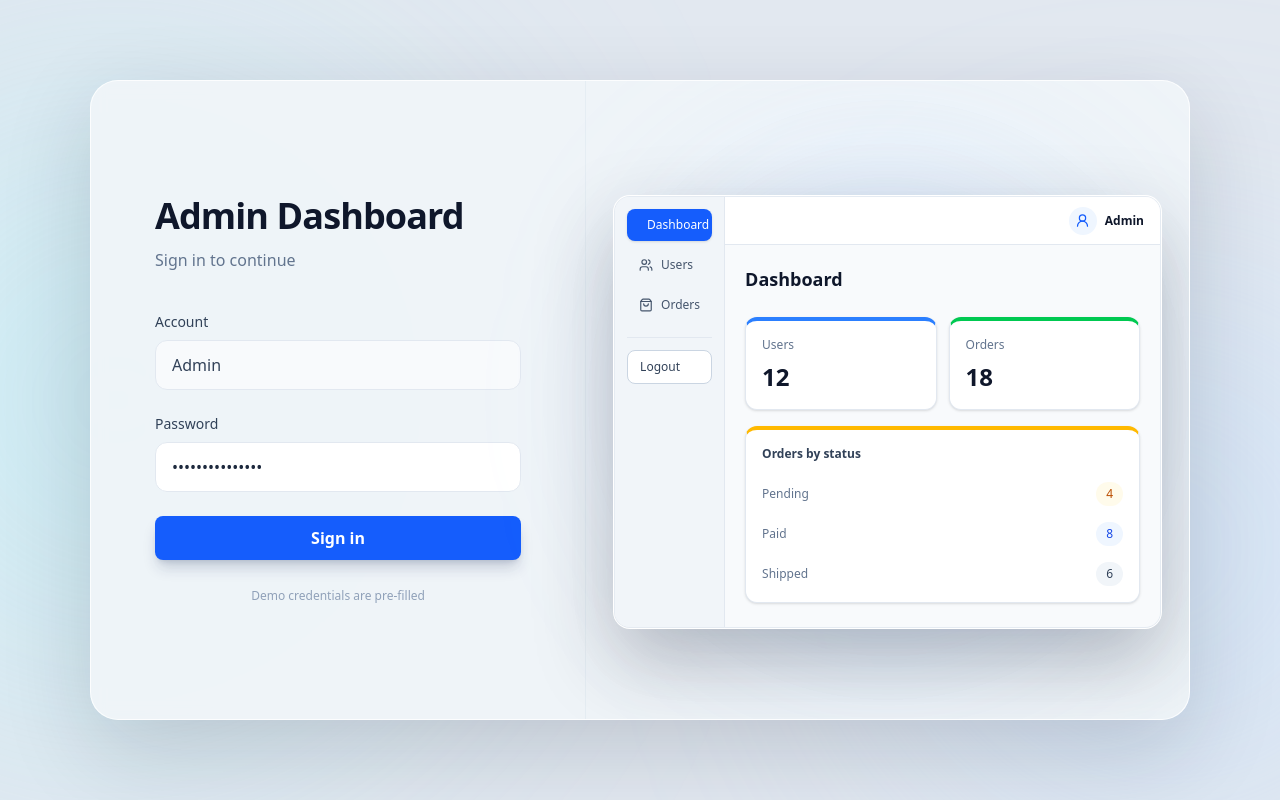
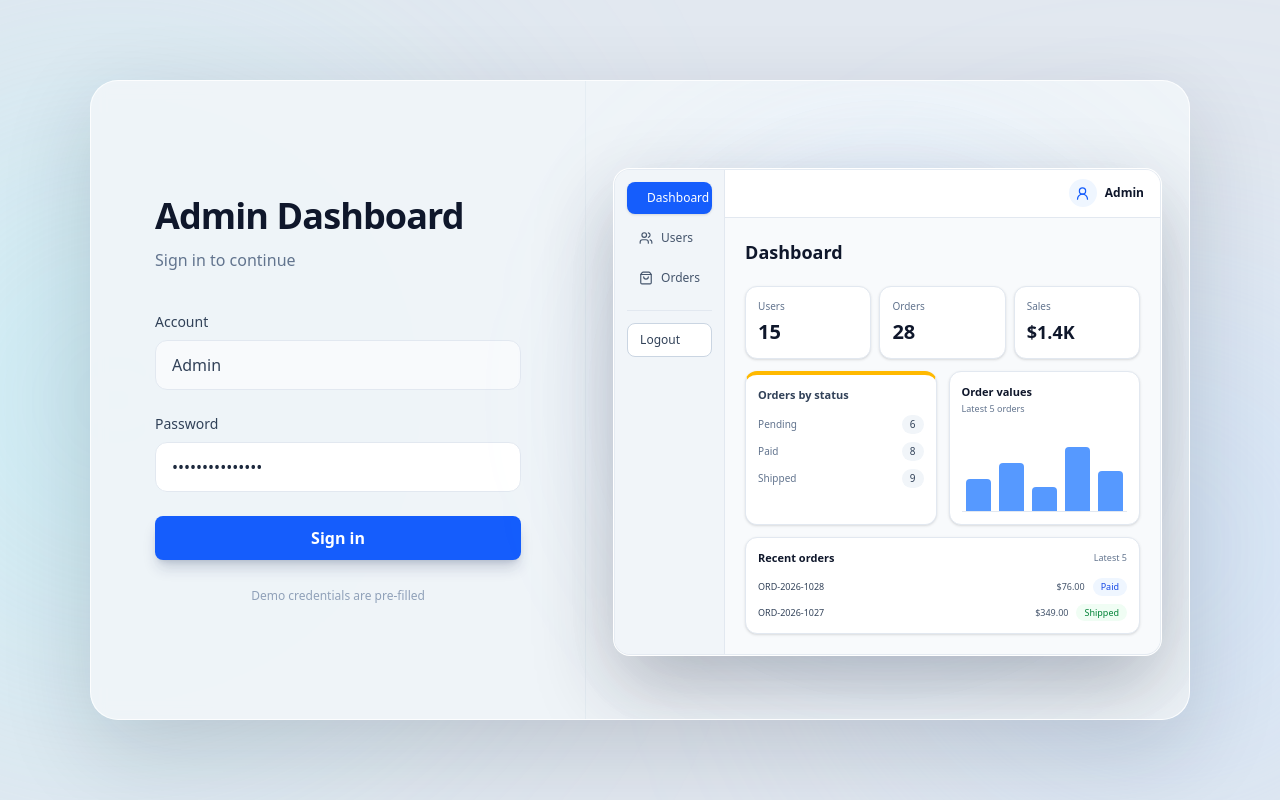
Before and after one commit to m-amroune/admin-dashboard, a Next.js app: page /login in a window 1280 px wide. Built offline with nearby package versions, Linux system fonts and the light colour scheme; no server answers.

Commit message:
docs: update README and login preview

```diff
--- a/app/login/page.tsx
+++ b/app/login/page.tsx
@@ -1,5 +1,4 @@
-import { auth, signIn } from "@/auth";
-import { redirect } from "next/navigation";
+import { signIn } from "@/auth";
 import { LoginButton } from "./LoginButton";
 import { LayoutDashboard, ShoppingBag, UserRound, Users } from "lucide-react";
 
@@ -119,7 +118,6 @@ export default function Page() {
                     <div className="flex h-7 w-7 items-center justify-center rounded-full bg-blue-50 text-blue-600">
                       <UserRound size={15} />
                     </div>
-
                     <span className="text-xs font-semibold text-slate-900">
                       Admin
                     </span>
@@ -131,52 +129,111 @@ export default function Page() {
                     Dashboard
                   </h2>
 
-                  <div className="mt-6 grid grid-cols-2 gap-3">
-                    <div className="rounded-xl border border-slate-200 border-t-4 border-t-blue-500 bg-white p-4 shadow-sm">
-                      <p className="text-xs font-medium text-slate-500">
+                  <div className="mt-5 grid grid-cols-3 gap-2">
+                    <div className="rounded-xl border border-slate-200 bg-white p-3 shadow-sm">
+                      <p className="text-[10px] font-medium text-slate-500">
                         Users
                       </p>
-
-                      <p className="mt-2 text-2xl font-semibold text-slate-900">
-                        12
+                      <p className="mt-1 text-xl font-semibold text-slate-900">
+                        15
                       </p>
                     </div>
 
-                    <div className="rounded-xl border border-slate-200 border-t-4 border-t-green-500 bg-white p-4 shadow-sm">
-                      <p className="text-xs font-medium text-slate-500">
+                    <div className="rounded-xl border border-slate-200 bg-white p-3 shadow-sm">
+                      <p className="text-[10px] font-medium text-slate-500">
                         Orders
                       </p>
+                      <p className="mt-1 text-xl font-semibold text-slate-900">
+                        28
+                      </p>
+                    </div>
 
-                      <p className="mt-2 text-2xl font-semibold text-slate-900">
-                        18
+                    <div className="rounded-xl border border-slate-200 bg-white p-3 shadow-sm">
+                      <p className="text-[10px] font-medium text-slate-500">
+                        Sales
+                      </p>
+                      <p className="mt-1 text-lg font-semibold text-slate-900">
+                        $1.4K
                       </p>
                     </div>
                   </div>
 
-                  <div className="mt-4 rounded-xl border border-slate-200 border-t-4 border-t-amber-400 bg-white p-4 shadow-sm">
-                    <p className="text-xs font-semibold text-slate-700">
+                  <div className="mt-3 grid grid-cols-2 gap-3">
+                    <div className="rounded-xl border border-slate-200 border-t-4 border-t-amber-400 bg-white p-3 shadow-sm">
+                      <p className="text-[11px] font-semibold text-slate-700">
                         Orders by status
                       </p>
 
-                    <div className="mt-5 space-y-4 text-xs">
+                      <div className="mt-3 space-y-2 text-[10px]">
                         <div className="flex items-center justify-between">
                           <span className="text-slate-500">Pending</span>
-                        <span className="rounded-full bg-amber-50 px-2.5 py-1 font-medium text-amber-700">
-                          4
+                          <span className="rounded-full bg-slate-100 px-2 py-0.5 font-medium text-slate-700">
+                            6
                           </span>
                         </div>
 
                         <div className="flex items-center justify-between">
                           <span className="text-slate-500">Paid</span>
-                        <span className="rounded-full bg-blue-50 px-2.5 py-1 font-medium text-blue-700">
+                          <span className="rounded-full bg-slate-100 px-2 py-0.5 font-medium text-slate-700">
                             8
                           </span>
                         </div>
 
                         <div className="flex items-center justify-between">
                           <span className="text-slate-500">Shipped</span>
-                        <span className="rounded-full bg-slate-100 px-2.5 py-1 font-medium text-slate-700">
-                          6
+                          <span className="rounded-full bg-slate-100 px-2 py-0.5 font-medium text-slate-700">
+                            9
+                          </span>
+                        </div>
+                      </div>
+                    </div>
+
+                    <div className="rounded-xl border border-slate-200 bg-white p-3 shadow-sm">
+                      <p className="text-[11px] font-semibold text-slate-900">
+                        Order values
+                      </p>
+                      <p className="mt-0.5 text-[9px] text-slate-500">
+                        Latest 5 orders
+                      </p>
+
+                      <div className="mt-4 flex h-20 items-end gap-2 border-b border-slate-200 px-1">
+                        <div className="h-8 flex-1 rounded-t bg-blue-500/80" />
+                        <div className="h-12 flex-1 rounded-t bg-blue-500/80" />
+                        <div className="h-6 flex-1 rounded-t bg-blue-500/80" />
+                        <div className="h-16 flex-1 rounded-t bg-blue-500/80" />
+                        <div className="h-10 flex-1 rounded-t bg-blue-500/80" />
+                      </div>
+                    </div>
+                  </div>
+
+                  <div className="mt-3 rounded-xl border border-slate-200 bg-white p-3 shadow-sm">
+                    <div className="flex items-center justify-between">
+                      <p className="text-[11px] font-semibold text-slate-900">
+                        Recent orders
+                      </p>
+                      <span className="text-[9px] text-slate-500">
+                        Latest 5
+                      </span>
+                    </div>
+
+                    <div className="mt-3 space-y-2 text-[9px]">
+                      <div className="grid grid-cols-[1fr_auto_auto] items-center gap-2">
+                        <span className="truncate text-slate-700">
+                          ORD-2026-1028
+                        </span>
+                        <span className="text-slate-600">$76.00</span>
+                        <span className="rounded-full bg-blue-50 px-2 py-0.5 text-blue-700">
+                          Paid
+                        </span>
+                      </div>
+
+                      <div className="grid grid-cols-[1fr_auto_auto] items-center gap-2">
+                        <span className="truncate text-slate-700">
+                          ORD-2026-1027
+                        </span>
+                        <span className="text-slate-600">$349.00</span>
+                        <span className="rounded-full bg-green-50 px-2 py-0.5 text-green-700">
+                          Shipped
                         </span>
                       </div>
                     </div>
```
Also changed, not shown: assets/admin-dashboard-preview.png, 1 other file (tests, documents, lock files or other folders). Lines whose indentation alone changed are shown as unchanged.
